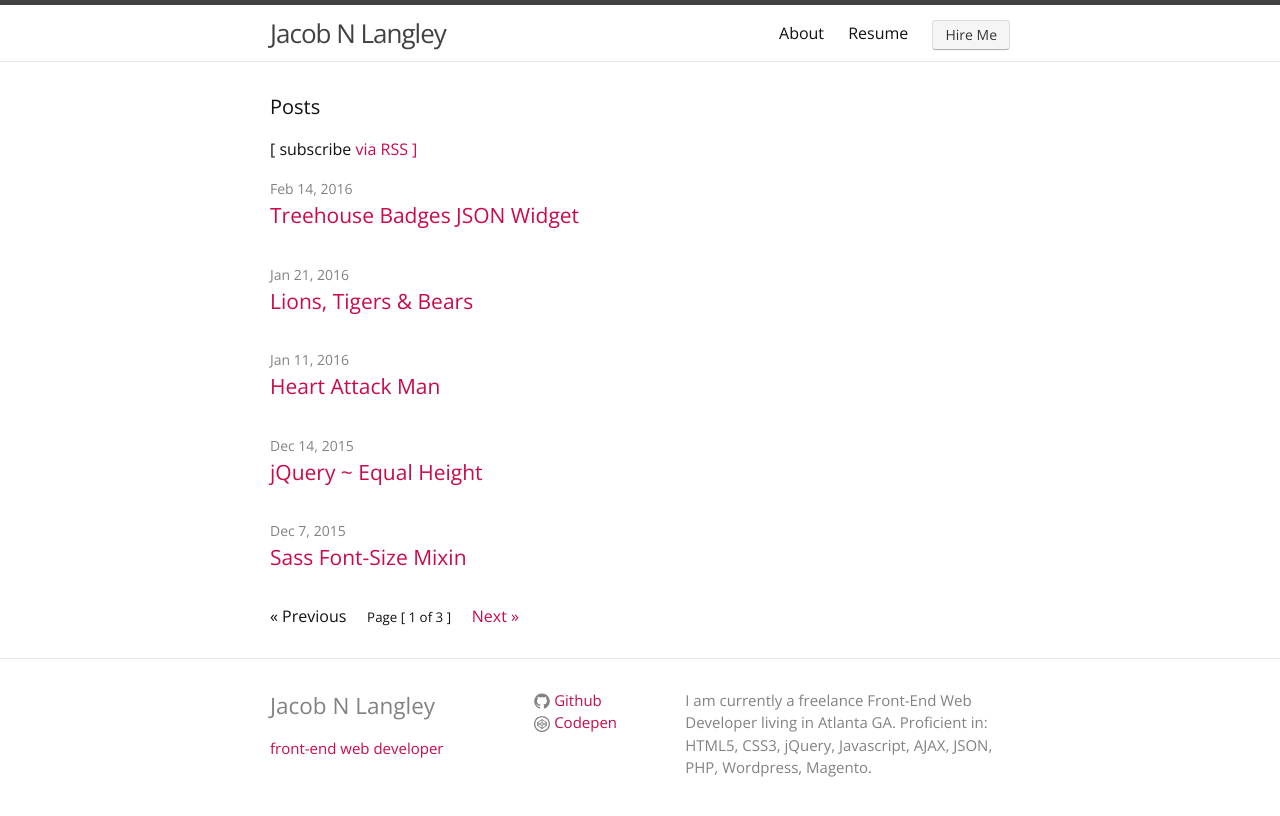
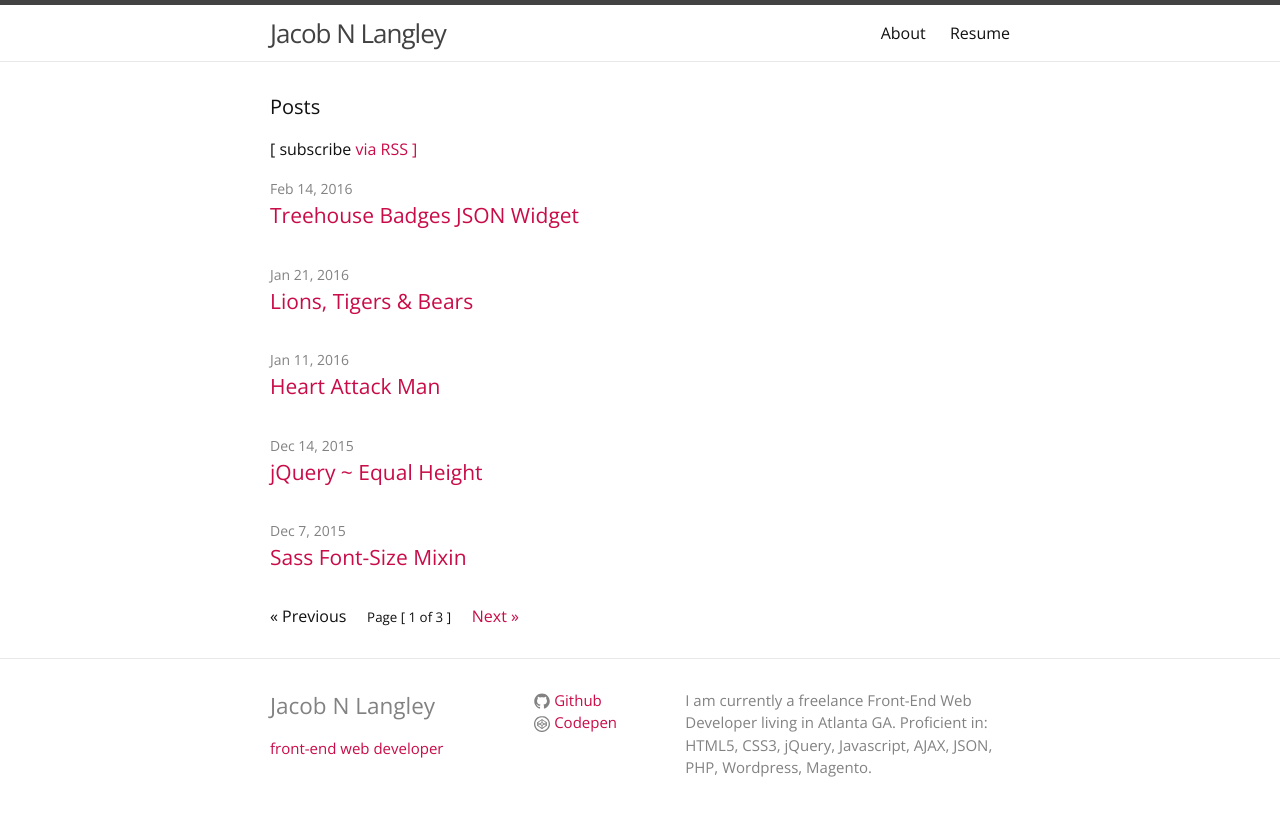
Before and after one commit to jacobnlangley/jacobnlangley.github.io, a Jekyll site: the page built from index.html, in a window 1280 px wide. Shown: the top 816 px of the page. Built offline with Jekyll 4.4.1, drawn with Linux system fonts in a browser that asks for light colours; the list of posts is cut into pages by our own code.

Commit message:
Temp removed hire me button

```diff
--- a/_includes/header.html
+++ b/_includes/header.html
@@ -19,10 +19,6 @@
           <a class="page-link" href="{{ my_page.url | prepend: site.baseurl }}">{{ my_page.title }}</a>
           {% endif %}
         {% endfor %}
-          <!-- Button trigger modal -->
-          <a href="https://mail.google.com/mail/?view=cm&fs=1&to=jacob.n.langley@gmail.com&su=Project_Inquiry&body=Body_Message" type="button" class="btn btn-default" data-toggle="modal" data-target="#contactModal">
-            Hire Me
-          </a>
       </div>
     </nav>
 
```
